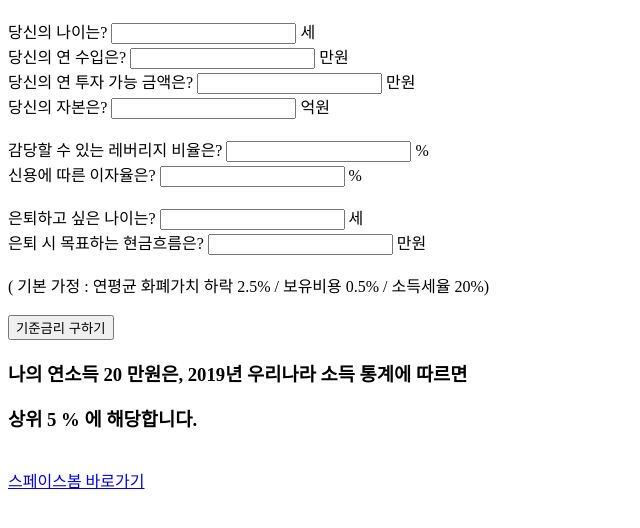
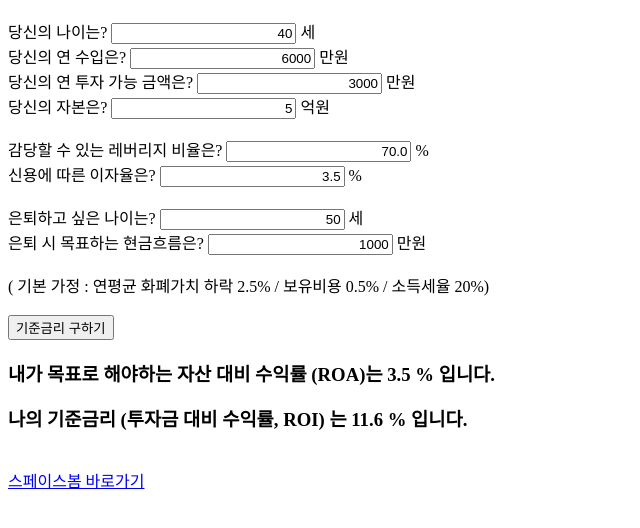
Before and after one commit to Spaceboum/003-myInterate, a plain HTML site: page index.html in a window 1280 px wide. Both pictures are taken after a click on the button "기준금리 구하기". Shown: the part 70-598 px from the top of the page, without its empty margins (0-640 px from the left). Drawn offline with nearby package versions, Linux system fonts and the light colour scheme.

Commit message:
ver. 0.8.1

```diff
--- a/index.html
+++ b/index.html
@@ -8,18 +8,18 @@
 <body>
     <h1>나만의 기준금리 구하기</h1>
 
-    <a> 당신의 나이는? </a> <input id="age" style="text-align: right;" /> 세 <br>
-    <a> 당신의 연 수입은? </a> <input id="income" style="text-align: right;"/> 만원 <br>
-    <a> 당신의 연 투자 가능 금액은? </a> <input id='investment' style="text-align: right;"/> 만원 <br>
-    <a> 당신의 자본은? </a> <input id="capital" style="text-align: right;"/> 억원 <br>
+    <a> 당신의 나이는? </a> <input id="age" style="text-align: right;" value="40"/> 세 <br>
+    <a> 당신의 연 수입은? </a> <input id="income" style="text-align: right;"    value="6000"/> 만원 <br>
+    <a> 당신의 연 투자 가능 금액은? </a> <input id='investment' style="text-align: right;" value="3000"/> 만원 <br>
+    <a> 당신의 자본은? </a> <input id="capital" style="text-align: right;" value="5"/> 억원 <br>
 
     <br>
-    <a> 감당할 수 있는 레버리지 비율은? </a> <input id='leverage' style="text-align: right;"/> % <br>
-    <a> 신용에 따른 이자율은? </a> <input id='interate' style="text-align: right;"/> % <br>
+    <a> 감당할 수 있는 레버리지 비율은? </a> <input id='leverage' style="text-align: right;" value="70.0"/> % <br>
+    <a> 신용에 따른 이자율은? </a> <input id='interate' style="text-align: right;" value="3.5"/> % <br>
 
     <br>
-    <a> 은퇴하고 싶은 나이는? </a> <input id='age_fired' style="text-align: right;"/> 세 <br>
-    <a> 은퇴 시 목표하는 현금흐름은? </a> <input id='cashflow' style="text-align: right;"/> 만원 <br>
+    <a> 은퇴하고 싶은 나이는? </a> <input id='age_fired' style="text-align: right;" value="50"/> 세 <br>
+    <a> 은퇴 시 목표하는 현금흐름은? </a> <input id='cashflow' style="text-align: right;" value="1000"/> 만원 <br>
 
     <br>
     <div>( 기본 가정 : 연평균 화폐가치 하락 2.5% / 보유비용 0.5% / 소득세율 20%)</div>
@@ -49,7 +49,66 @@
             const age_fired = Number(document.getElementById('age_fired').value);
             const cashflow = Number(document.getElementById('cashflow').value);
 
-            console.log(age+income);
+            var duration = age_fired - age;
+            var cost_of_carry = 0.005;
+            var income_tex_rate = 0.2;
+            var inflation = 0.025;
+
+
+
+            for (var i=1; i<1000; i++) {
+
+                income_j = income;
+                investment_j = investment;
+                asset_income_j =0;
+                leverage_cost_j =0;
+                holding_cost_j =0;
+                income_tex_j =0;
+                asset_cash_flow_j =0;
+                monthly_cash_flow_j =0;
+                net_cash_flow_j = investment;
+                net_investment_j = capital*10000 + net_cash_flow_j;
+                purchased_asset_j = net_investment_j/(1-leverage/100);
+                leverage_j = purchased_asset_j - net_investment_j;
+                sum_asset_j = purchased_asset_j;
+                sum_investment_j = net_investment_j;
+                sum_leverage_j = leverage_j;
+
+                for (var j=1; j<duration+1; j++) {
+                    income_j = income * Math.pow((1+inflation),j);
+                    investment_j = investment * Math.pow((1+inflation),j);
+                    asset_income_j = sum_asset_j * i/1000;
+                    leverage_cost_j = sum_leverage_j * interate/100
+                    holding_cost_j = sum_asset_j * cost_of_carry
+                    income_tex_j = (asset_income_j - leverage_cost_j - holding_cost_j) * income_tex_rate ;
+
+                    asset_growth = sum_asset_j * inflation;
+                    leverage_growth = sum_leverage_j * inflation;
+
+                    asset_cash_flow_j = asset_income_j - leverage_cost_j - holding_cost_j - income_tex_j + leverage_growth;
+                    monthly_cash_flow_j = asset_cash_flow_j / 12;
+                    net_cash_flow_j = asset_cash_flow_j + investment_j;
+
+                    net_investment_j = net_cash_flow_j;
+                    purchased_asset_j = net_investment_j/(1-leverage/100);
+                    leverage_j = purchased_asset_j - net_investment_j;
+
+                    sum_asset_j = sum_asset_j + asset_growth + purchased_asset_j;
+                    sum_investment_j = sum_investment_j + net_investment_j;
+                    sum_leverage_j = sum_leverage_j + leverage_growth + leverage_j;
+
+                }
+
+                if (monthly_cash_flow_j > cashflow) {
+                    myinterate = i;
+                    break;
+                }
+
+            }
+
+            ROA = myinterate/10;
+            ROI = Math.round((ROA - leverage/100 * interate/100)/(1-leverage/100)*10)/10;
+
 
             // myincome = Number(income);
             // document.getElementById("result").innerText = name;
@@ -62,8 +121,8 @@
             //        }
             //    }
 
-        $("#result").append("<h3> 나의 연소득 "+20+" 만원은, 2019년 우리나라 소득 통계에 따르면</h3>");
-        $("#result").append("<h3> 상위 "+0.05*100+" % 에 해당합니다.</h3>");
+        $("#result").append("<h3> 내가 목표로 해야하는 자산 대비 수익률 (ROA)는 "+ ROA +" % 입니다. </h3>");
+        $("#result").append("<h3> 나의 기준금리 (투자금 대비 수익률, ROI) 는 "+ ROI +" % 입니다.</h3>");
 
         }
     </script>
```
